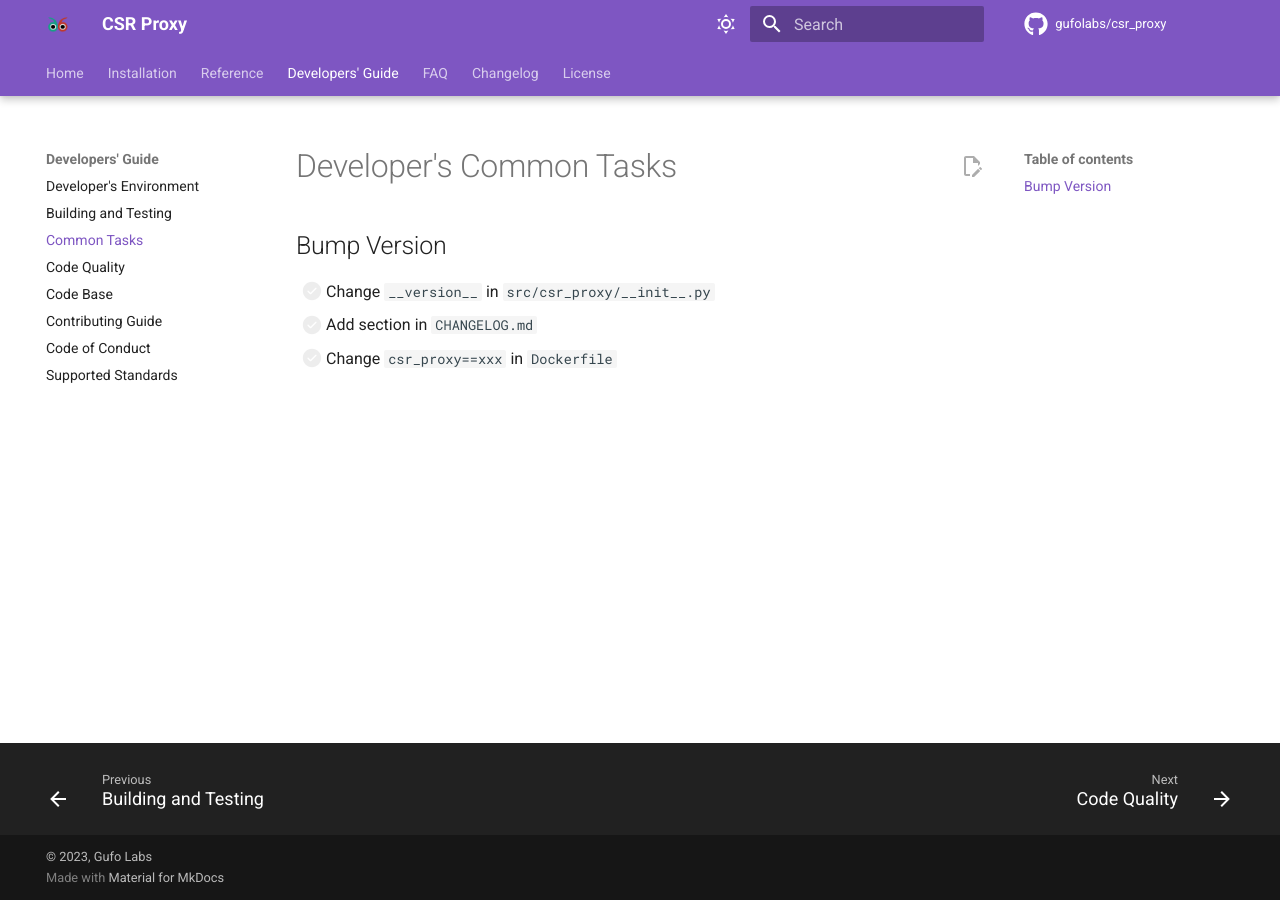
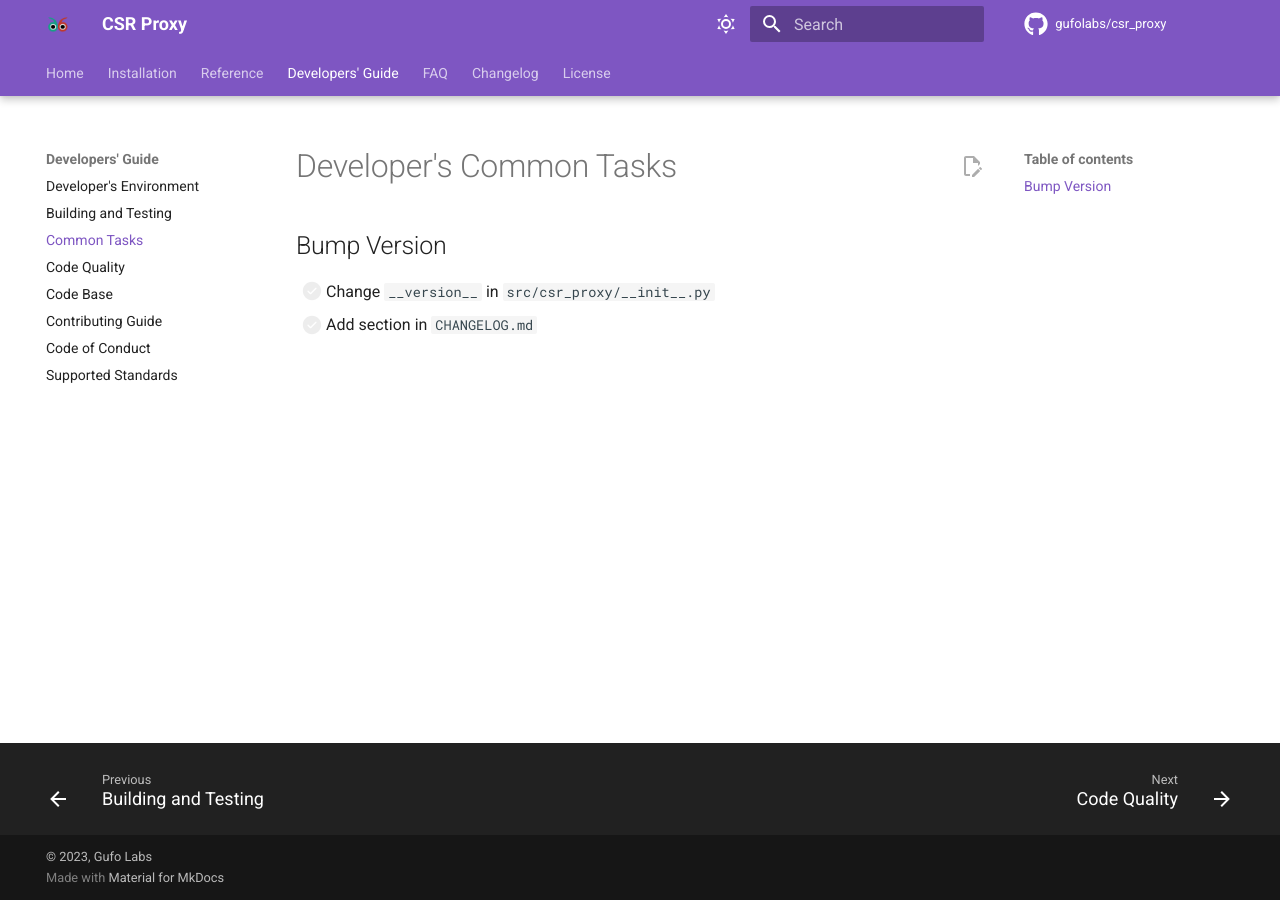
Before and after one commit to gufolabs/csr_proxy, an MkDocs documentation site: the page built from docs/devcommon.md, in a window 1280 px wide. Built offline with MkDocs 1.6.1 and Material for MkDocs 9.7.7, drawn with Linux system fonts in a browser that asks for light colours; comment, search, counter and statistics services are not loaded.

```diff
--- a/docs/devcommon.md
+++ b/docs/devcommon.md
@@ -4,4 +4,3 @@
 
 * [ ] Change `__version__` in `src/csr_proxy/__init__.py`
 * [ ] Add section in `CHANGELOG.md`
-* [ ] Change `csr_proxy==xxx` in `Dockerfile`
```
Also changed, not shown: 1 other file.
